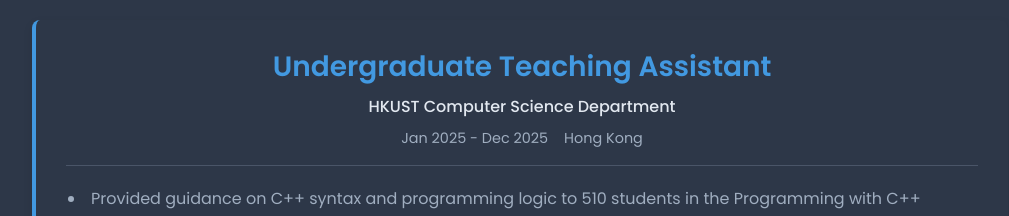
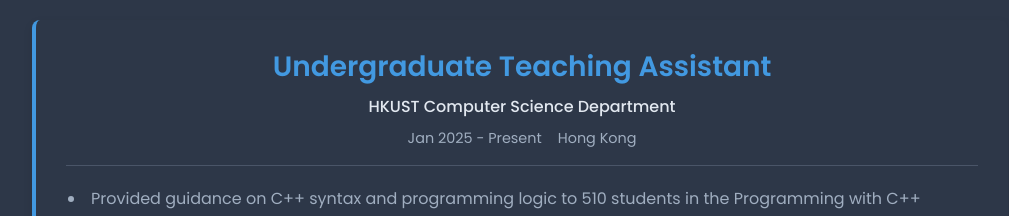
Before and after one commit to ziyang04/portfolio, a React (Create React App) app: page / in a window 1280 px wide. Shown: the part 4200-4416 px from the top of the page, without its empty margins (120-1129 px from the left). Built offline with nearby package versions, Linux system fonts and the light colour scheme.

Commit message:
Updated as of 16/2

```diff
--- a/src/components/sections/Education.js
+++ b/src/components/sections/Education.js
@@ -96,9 +96,9 @@
         'COMP3511 Operating Systems',
         'COMP3311 Database Management Systems',
         'COMP3111 Software Engineering',
-        'COMP2012 Object Oriented Programming & Data Structures',
         'COMP2611 Computer Organization',
         'COMP2211 Exploring Artificial Intelligence',
+        'COMP2012 Object Oriented Programming & Data Structures',
         'COMP2011 Programming with C++',
         'COMP1021 Introduction to Computer Science',
         'MATH2411 Applied Statistics',
--- a/src/components/sections/Extracurricular.js
+++ b/src/components/sections/Extracurricular.js
@@ -20,7 +20,7 @@
       position: 'Undergraduate Teaching Assistant',
       company: 'HKUST Computer Science Department',
       location: 'Hong Kong',
-      period: 'Jan 2025 - Dec 2025',
+      period: 'Jan 2025 - Present',
       description: '',
       responsibilities: [
         'Provided guidance on C++ syntax and programming logic to 510 students in the Programming with C++ course, while assisting them in comprehending core computer science concepts, including pointers, dynamic memory allocation, object-oriented programming, and data structures.'
--- a/src/components/sections/Skills.js
+++ b/src/components/sections/Skills.js
@@ -4,7 +4,7 @@
 const Skills = () => {
   // Technical skills categorized
   const frontendSkills = [
-    'React', 'Bootstrap', 'Jquery', 'JavaScript', 'TypeScript', 'HTML', 'CSS'
+    'NextJS', 'React', 'Bootstrap', 'Jquery', 'JavaScript', 'TypeScript', 'HTML', 'CSS'
   ];
 
   const backendSkills = [
```
